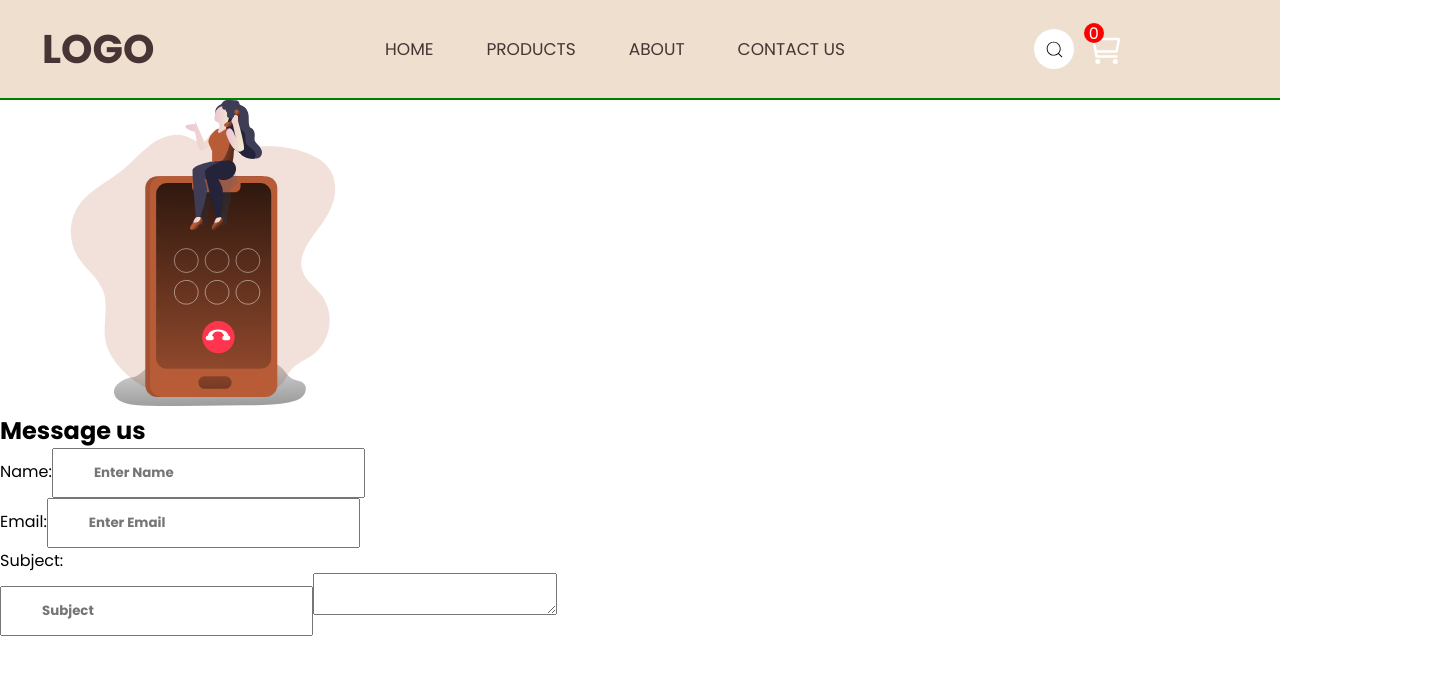
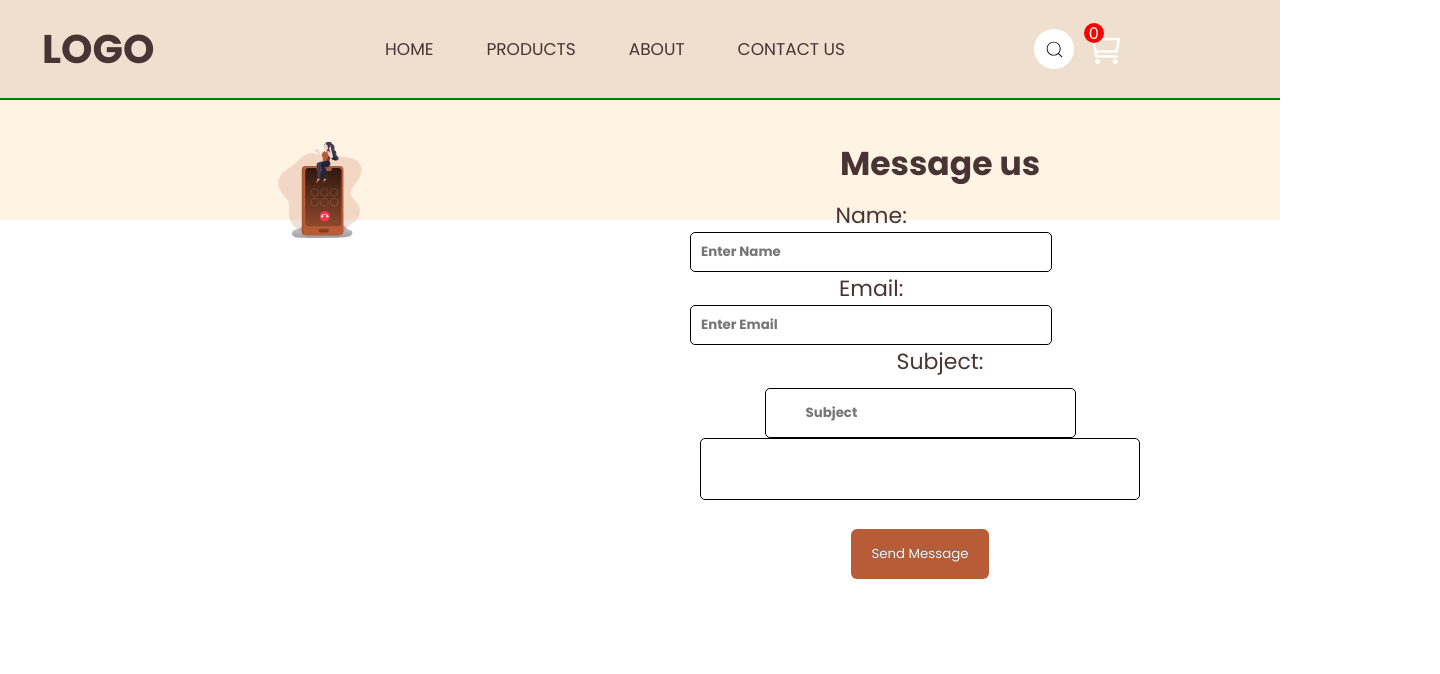
Before and after one commit to Liebe3/creating-my-future, a React (Vite) app in the folder CoffeeShop/: page /Contact in a window 1280 px wide. Shown: the top 674 px of the page, 1440 px wide, since content can reach past the window. Built offline with nearby package versions, Linux system fonts and the light colour scheme.

Commit message:
contact: need fix

```diff
--- a/CoffeeShop/src/pages/Contact/Contact.jsx
+++ b/CoffeeShop/src/pages/Contact/Contact.jsx
@@ -31,6 +31,7 @@ const Contact = () => {
           <div className={style["subject"]}>
           <input type="text" name="subject" id="" placeholder='Subject'/>
           <textarea placeholder="Message"> </textarea>
+          <button>Send Message</button>
           </div>
       </form>
     </div>
--- a/CoffeeShop/src/pages/Contact/Contact.module.css
+++ b/CoffeeShop/src/pages/Contact/Contact.module.css
@@ -0,0 +1,451 @@
+@import url('https://fonts.googleapis.com/css2?family=Montserrat:wght@400;700&family=Poppins:wght@400;500;700&family=Source+Code+Pro:wght@700&display=swap');
+*{
+  padding: 0;
+  margin: 0;
+  box-sizing: border-box;
+  font-family: Poppins;
+  scroll-behavior: smooth;
+}
+        /* HEADER START */
+header{
+  height: 100px;
+  width: 100%;
+  background: url(../home_Img/overhead-view-coffee-latte-with-lavender-flower-wooden-table.jpg);
+  background-repeat: no-repeat;
+  background-size: cover;
+  background-position: top;
+}
+
+.logo{
+  width: 300px;
+  display: flex;
+  justify-content: center;
+  align-items: center;
+  font-size: 2.5rem;
+  color: #483434;
+}
+subject
+nav{
+  display: flex;
+  width: 100%;
+  height: 100px;
+  background-color: rgba(172, 98, 15, 0.199);
+  justify-content: space-between;
+}
+
+.nav-links{
+  display: flex;
+  width: 100%;
+  list-style: none;
+  justify-content: center;
+  align-items: center;
+}
+
+ul{
+  display: flex;
+  width: 500px;
+  list-style: none;
+  justify-content: space-between;
+  align-items: center;
+}
+
+nav a{
+  padding: 0.625rem 1.25rem;
+  font-size: 1.063rem;
+  transition: border 0.1s step-end;
+  cursor: pointer;
+  text-decoration: none;
+  color: #483434;
+}
+
+li:hover{
+  border-bottom: 1px solid white;
+}
+
+.search{
+  width: 300px;
+  display: flex;
+  align-items: center;
+  justify-content: start;
+  margin-right: 3.125rem;
+}
+
+.search-container{
+  position: relative;
+}
+
+.search-bar{
+  border: none;
+  outline: none;
+  height: 40px;
+  width: 0;
+  border-radius: 20px;
+  transition: all 1s;
+  font-size: 16px;
+}
+
+.search-bar:hover{
+  width: 150px;
+  border-radius: 20px 10px 10px 20px;
+}
+
+.search-bar:focus{
+  width: 150px;
+  border-radius: 20px 10px 10px 20px;
+}
+
+input{
+  height: 50px;
+  padding-left: 2.5rem;
+  font-weight: bold;
+}
+
+.fa-magnifying-glass{
+  position: absolute;
+  color: black;
+  padding: 0.75rem 0.75rem;
+  border-radius: 20px;
+  left: 0px;
+  top: 0px;
+  box-shadow: 5px;
+  pointer-events: none;
+}
+
+.fa-cart-shopping-container{
+  position: relative;
+  width: 0;
+}
+
+.fa-cart-shopping-container a{
+  width: 0;
+  display: flex;
+  justify-content: center;
+  align-items: center;
+}
+
+.fa-cart-shopping{
+  cursor: pointer;
+  color: white;
+  font-size: 23px;
+  margin-top: 20px;
+}
+
+.add-to-cart{
+  display: flex;
+  justify-content: center;
+  align-items: center;
+  position: absolute;
+  width: 20px;
+  height: 20px;
+  border-radius: 10px;
+  top: 20px;
+  right: -45px;
+  background: red;
+  cursor: pointer;
+  color: white;
+}
+
+
+.fa-bars{
+  display: flex;
+  justify-content: center;
+  align-items: center;
+  font-size: 1.875rem;
+  margin-right: 2.5rem;
+  display: none;
+  cursor: pointer;
+}
+
+.fa-xmark{
+  position: absolute;
+  right: 30px;
+  top: 45px;
+  font-size: 1.475rem;
+  display: none;
+  color: black;
+  cursor: pointer;
+}
+
+        /* nav media queries start*/
+@media screen and (min-width: 801px) {
+  .nav-links {
+    display: flex !important;
+  }
+}
+
+      /* nav media queries start*/
+@media screen and (max-width:800px) {
+  .no-scroll {
+    overflow: hidden;
+  }
+
+  header{
+    display: flex;
+    flex-direction: column;
+    position: relative;
+  }
+
+  .nav-links {
+    position: absolute;
+    background: #B85C38;
+    width: 70%;
+    left: 0;
+    right: 0;
+    margin: auto;
+    top: 100px;
+    z-index: 1;
+    transition: all .5s .1s;
+    display: none;
+    border-radius: 5px;
+  }
+
+  nav ul{
+    display: flex;
+    flex-direction: column;
+    justify-content: center;
+    align-items: center;
+  }
+
+  nav ul li{
+    margin: 30px 0;
+  }
+
+  nav a{
+    color: #FFF3E4;
+  }
+
+  .logo{
+    width: 150px;
+  }
+
+  .search-container{
+    display: none;
+  }
+
+  .fa-cart-shopping-container{
+    position: absolute;
+    right: 100px;
+    top: 17px;
+  }
+
+  .fa-cart-shopping{
+    font-size: 18px;
+  }
+
+  .fa-bars{
+    position: absolute;
+    display: flex;
+    font-size: 1.25rem;
+    color: white;
+    top: 45px;
+    right: -10px;
+    display: flex;
+    z-index: 2;
+  }
+
+  .fa-xmark{
+  position: absolute;
+  right: 20px;
+  top: 20px;
+  z-index: 6;
+  border: 2px solid white;
+  background: #FFF8EA;
+  border-radius: 50%;
+  font-size: 15px;
+  height: 30px;
+  width: 30px;
+  align-items: center;
+  justify-content: center;
+  color: #B85C38;
+  display: flex;
+  }
+}
+
+@media screen and (max-width: 500px) {
+  .logo{
+    position: absolute;
+    top: 20px;
+    left: -5px;
+
+  }
+}
+
+@media screen and (max-width:400px) {
+  .container h1{
+    font-size: 2.50rem;
+    height: 200px;
+    width: 264px;
+  }
+
+  .order-button{
+    margin-right: .438rem;
+    outline: none;
+    letter-spacing: 2px;
+  }
+}
+
+@media screen and (max-width:260px) {
+  .container h1{
+    font-size: 2rem;
+    height: 150px;
+    width: 210px;
+  }
+}
+
+.Contact1{
+  height: 120px;
+  display: flex;
+  justify-content: center;
+  align-items: end;
+  text-align: center;
+  font-size: 22px;
+  background: #FFF3E4;
+  color: #483434;
+}
+
+main{
+  height: 80vh;
+  width: 100%;
+  display: flex;
+  flex-direction: row;
+  background: #FFF3E4;
+}
+
+.contact-left{
+  height: 100%;
+  width: 100%;
+  display: flex;
+  justify-content: center;
+  align-items: center;
+}
+
+.bottom-left{
+  height: 80%;
+  width: 100%;
+  display: flex;
+  justify-content: center;
+  object-fit: cover;
+}
+
+.bottom-left img {
+  height: 100%;
+  width: 100%;
+  margin-top: 30px;
+  object-fit: contain;
+}
+
+.contact-right{
+  height: 100%;
+  width: 100%;
+  display: flex;
+  justify-content: start;
+  align-items: center;
+}
+
+.form h2{
+  margin: 15px 0 10px 0;
+  color: #483434;
+}
+
+.form{
+  max-width: 500px;
+  height: 60%;
+  margin-left: 50px;
+}
+
+.name-fields{
+  display: flex;
+  width: 100%;
+}
+
+.name-fields input{
+  width: 100%;
+  height: 40px;
+  padding: 10px;
+}
+
+.name{
+  margin-right: 10px;
+}
+
+.subject{
+  width: 150%;
+  padding: 10px;
+  padding-right: 300px;
+}
+
+textarea{
+  width: 100%;
+  height: 20%;
+  resize: none;
+  padding: 10px 10px;
+}
+
+input,
+textarea{
+  border-radius: 5px;
+  outline: none;
+  border: 1px solid black;
+}
+
+button{
+  margin-top: 20px;
+  padding: 15px 20px;
+  color:#FFF3E4;
+  border-radius: 6px;
+  box-shadow: 0px 1px 0px 0px #f0f7fa;
+  text-shadow: 0px -1px 0px #5b6178;
+  background:linear-gradient( #B85C38, #B85C38);
+  cursor: pointer;
+  border: none;
+}
+
+@media screen and (max-width:820px) {
+  .contact-left{
+    display: none;
+  }
+
+  .contact-right{
+    height: 100%;
+    width: 100%;
+    display: flex;
+    justify-content: center;
+    align-items: center;
+    margin: 0 20px;
+  }
+
+  .form{
+    max-width: 400px;
+    height: 60%;
+    margin-left: 0;
+  }
+
+  .name-fields,
+  .subject,
+  textarea{
+    width: 100%;
+  }
+}
+@media screen and (max-width:470px) {
+  section{
+    text-align: center;
+  }
+
+  .contact-right{
+    display: flex;
+    justify-content: center;
+    align-items: start;
+    padding-top: 20px;
+  }
+
+}
+
+
+
+@media screen and (max-width:300px) {
+  marquee{
+    border: 1px solid black;
+    margin: 0 50px;
+    margin-top: 50px;
+  }
+}
```
